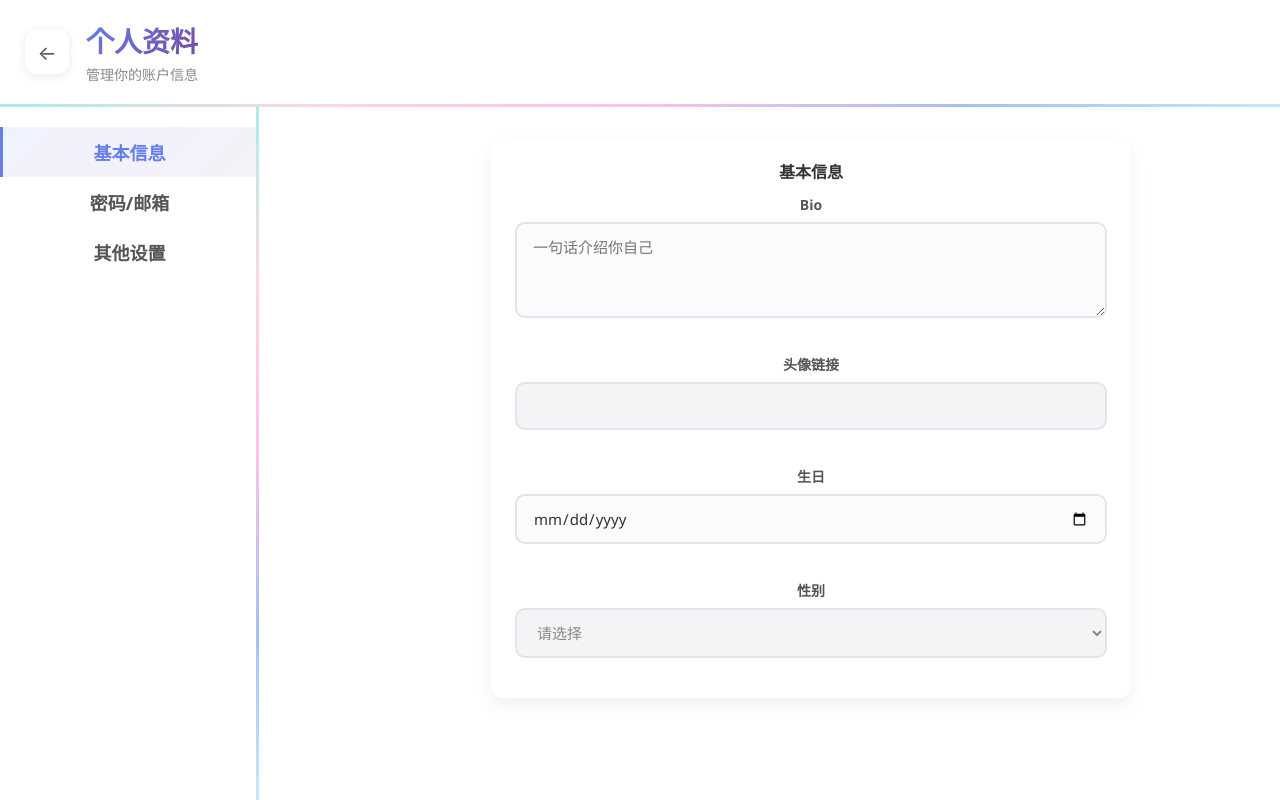
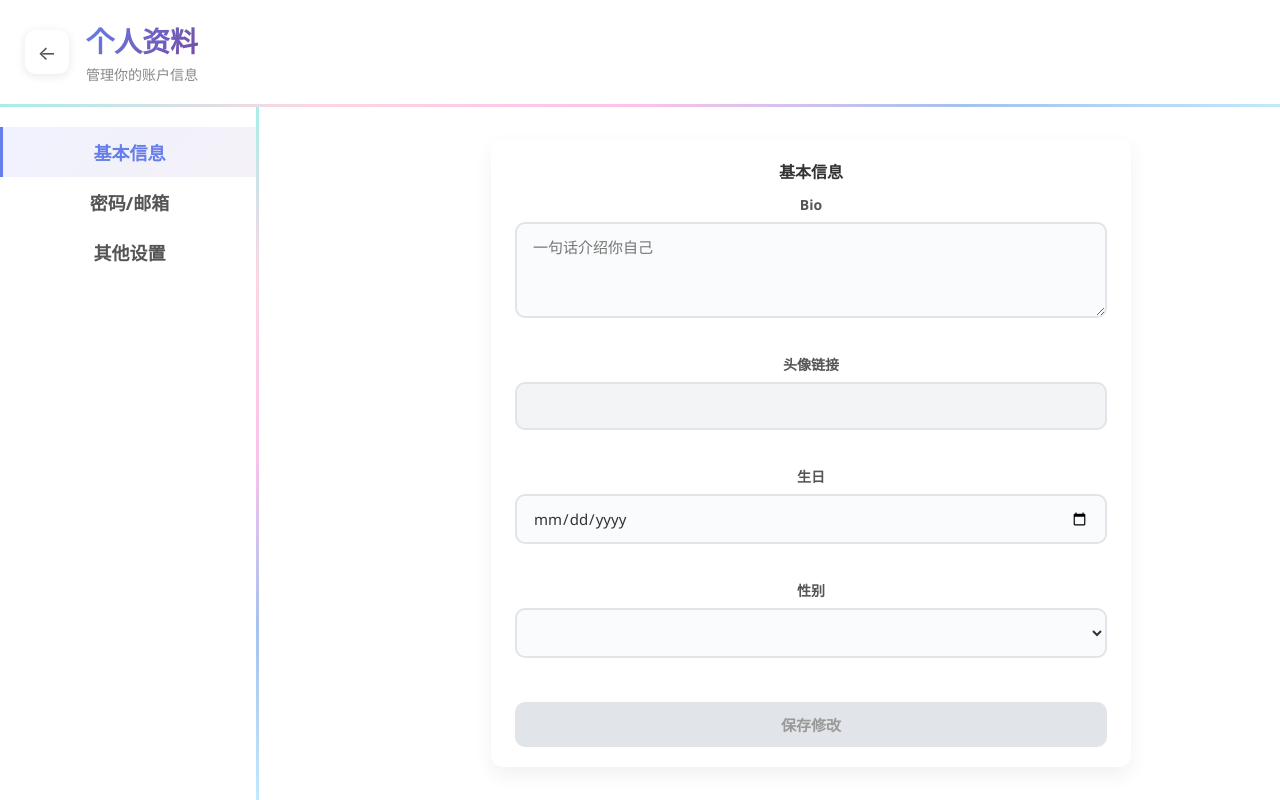
Before and after one commit to LAl4l4/individual-release-blog, a React (Create React App) app: page /profile in a window 1280 px wide. Built offline with nearby package versions, Linux system fonts and the light colour scheme.

Commit message:
new character

```diff
--- a/package.json
+++ b/package.json
@@ -12,6 +12,7 @@
     "axios": "^1.13.2",
     "react": "^19.2.0",
     "react-dom": "^19.2.0",
+    "react-hook-form": "^7.69.0",
     "react-redux": "^9.2.0",
     "react-router-dom": "^7.9.6",
     "react-scripts": "5.0.1",
--- a/src/API/pullprof.js
+++ b/src/API/pullprof.js
@@ -9,7 +9,6 @@ export async function pullProfiles(userid) {
     const res = await axios.get(
         '/auth/pullProfiles',
         // 第二个参数就是 config，在get里
-        //目前会传一个null字符串过去，正在排查原因
         {
             params: {
                 userid: userid
@@ -23,3 +22,17 @@ export async function pullProfiles(userid) {
 
     return res.data;
 }
+
+export async function updateProfile(data) {
+    if (!data || !data.userid) {
+        throw new Error('Invalid data');
+    }
+
+    const res = await axios.post('/auth/pushProfile', data);
+
+    if (res.data === null) {
+        throw new Error('No response from server');
+    }
+
+    return res.data;
+}
--- a/src/Account/Profile.css
+++ b/src/Account/Profile.css
@@ -114,7 +114,7 @@
   box-shadow: 0 0 0 4px rgba(168,179,255,0.15);
 }
 
-.profile-screen .field-input:read-only{
+.profile-screen .field-input[readonly]{
   background: #f3f4f6;
   color: #888;
   cursor: not-allowed;
@@ -137,10 +137,17 @@
   box-shadow: 0 6px 20px rgba(102,126,234,0.35);
   transition: all .24s ease;
   margin-top:8px;
+  width: 100%;
 }
-.save-btn:hover{
+.save-btn:hover:not(:disabled){
   transform: translateY(-2px);
   box-shadow: 0 10px 30px rgba(102,126,234,0.45);
+}
+.save-btn:disabled{
+  background: #e1e4e8;
+  color: #999;
+  cursor: not-allowed;
+  box-shadow: none;
 }
 
 .danger-zone{
--- a/src/Account/Profile.js
+++ b/src/Account/Profile.js
@@ -4,6 +4,7 @@ import { useSelector, useDispatch } from 'react-redux';
 import { logOut } from '../Variable/login';
 import { useNavigate } from 'react-router-dom';
 import { getUserProfile } from '../Variable/profile';
+import { useForm } from 'react-hook-form';
 
 
 export default function Profile(){
@@ -16,6 +17,7 @@ export default function Profile(){
   const [birthday, setBirthday] = useState('');
   const [gender, setGender] = useState('');
 
+  //这里拉取Profile
   useEffect(() => {
     dispatch(getUserProfile());
   }, [dispatch]);
@@ -84,12 +86,9 @@ function Profiles(
                 {tab === 'info' && (
                     <ProfileInfo
                         bio={bio}
-                        setBio={setBio}
                         avatar={avatar}
                         birthday={birthday}
-                        setBirthday={setBirthday}
                         gender={gender}
-                        setGender={setGender}
                     />
                 )}
 
@@ -126,17 +125,63 @@ function LeftSection({ tab, setTab }){
   );
 }
 
-function ProfileInfo({ bio, setBio, avatar, birthday, setBirthday, gender, setGender }){
+function ProfileInfo({ bio, avatar, birthday, gender }){
+  const [isSaving, setIsSaving] = useState(false);
+  const userid = useSelector(state => state.login.userid);
+
+  const { register, handleSubmit, formState: { isDirty, dirtyFields }, reset } = useForm({
+    defaultValues: {
+      bio: bio || '',
+      birthday: birthday || '',
+      gender: gender || ''
+    },
+    values: {
+      bio: bio || '',
+      birthday: birthday || '',
+      gender: gender || ''
+    },
+    // 核心配置：防止外部 Props 变化导致用户正写的内容消失
+    resetOptions: {
+      keepDirtyValues: true,
+    }
+  });
+
+  const onSubmit = async (data) => {
+    // 提取被修改的字段
+    const patchData = {
+      userid: userid
+    };
+    Object.keys(dirtyFields).forEach(key => {
+      patchData[key] = data[key];
+    });
+
+    console.log('仅提交修改的字段:', patchData);
+
+    // 模拟 API 请求
+    try {
+      setIsSaving(true);
+      await new Promise((resolve) => setTimeout(resolve, 1000));
+      console.log('保存成功');
+      alert('保存成功！');
+      reset(data); // 重置表单状态，清除 isDirty
+      setIsSaving(false);
+    } catch (error) {
+      console.error('保存失败', error);
+      alert('保存失败，请重试');
+      setIsSaving(false);
+    }
+  };
+
   return (
     <div className='contentsection right-inner'>
+        <form onSubmit={handleSubmit(onSubmit)}>
           <div className="card-block">
               <h3 className="section-title">基本信息</h3>
               <div className="field-stack">
                   <div className="field-group">
                       <label className="field-label">Bio</label>
                       <textarea
-                      value={bio || ''}
-                      onChange={e=>setBio(e.target.value)}
+                        {...register('bio')}
                         placeholder="一句话介绍你自己"
                         className="field-input textarea"
                         rows={3}
@@ -148,7 +193,7 @@ function ProfileInfo({ bio, setBio, avatar, birthday, setBirthday, gender, setGe
                       <input
                         type="text"
                         value={avatar || ''}
-                      readOnly
+                        readOnly={true}
                         className="field-input"
                       />
                   </div>
@@ -157,8 +202,7 @@ function ProfileInfo({ bio, setBio, avatar, birthday, setBirthday, gender, setGe
                       <label className="field-label">生日</label>
                       <input
                         type="date"
-                      value={birthday || ''}
-                      onChange={e=>setBirthday(e.target.value)}
+                        {...register('birthday')}
                         className="field-input"
                       />
                   </div>
@@ -166,18 +210,26 @@ function ProfileInfo({ bio, setBio, avatar, birthday, setBirthday, gender, setGe
                   <div className="field-group">
                       <label className="field-label">性别</label>
                       <select
-                      value={gender || ''}
-                      onChange={e=>setGender(e.target.value)}
+                        {...register('gender')}
                         className="field-input"
                       >
-                      <option value="">请选择</option>
+                        <option value="undisclosed">不公开</option>
                         <option value="male">男</option>
                         <option value="female">女</option>
                         <option value="other">其他</option>
                       </select>
                   </div>
+
+                  <button
+                    type="submit"
+                    className="save-btn"
+                    disabled={!isDirty || isSaving}
+                  >
+                    {isSaving ? '保存中...' : '保存修改'}
+                  </button>
               </div>
           </div>
+        </form>
     </div>
   );
 }
```
Also changed, not shown: 1 other file (tests, documents, lock files or other folders). Lines whose indentation alone changed are shown as unchanged.
